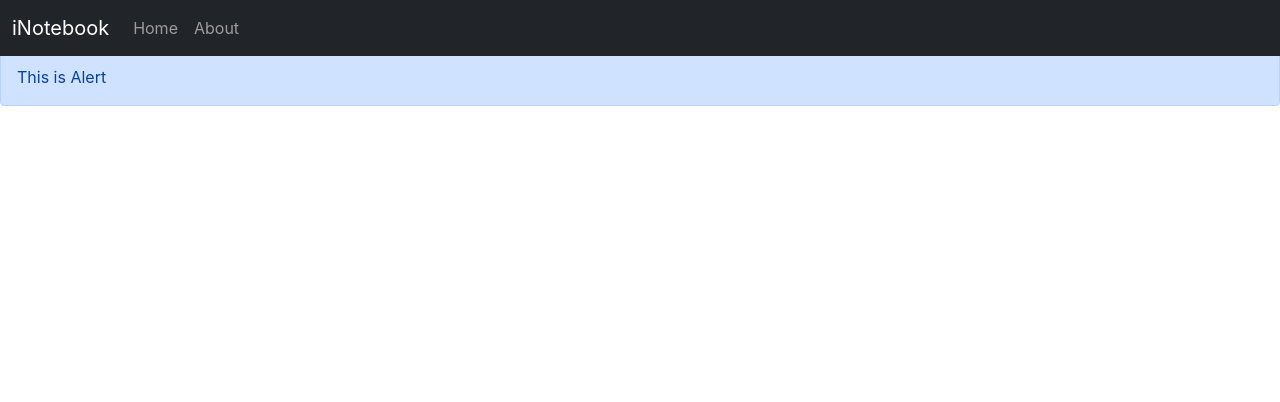
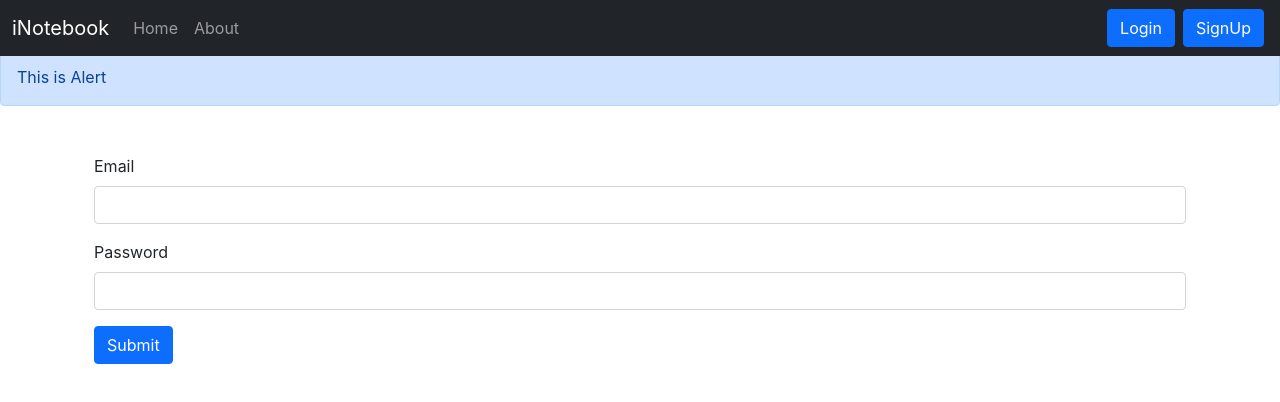
Before and after one commit to mishu-mnp/ReactJs-Course-iNotebook, a React (Create React App) app: page /login in a window 1280 px wide. Shown: the top 402 px of the page. Built offline with nearby package versions, Linux system fonts and the light colour scheme.

Commit message:
Tut69 Done

```diff
--- a/src/App.js
+++ b/src/App.js
@@ -9,6 +9,8 @@ import Home from './components/Home';
 import About from './components/About';
 import NoteState from './context/notes/NoteState';
 import Alert from './components/Alert';
+import Login from './components/Login';
+import SignUp from './components/SignUp';
 
 function App() {
   return (
@@ -25,6 +27,12 @@ function App() {
               <Route exact path="/about">
                 <About />
               </Route>
+              <Route exact path="/login">
+                <Login />
+              </Route>
+              <Route exact path="/signup">
+                <SignUp />
+              </Route>
             </Switch>
           </div>
         </Router>
--- /dev/null
+++ b/src/components/Login.js
@@ -0,0 +1,49 @@
+import React, { useState } from 'react';
+import { useHistory } from "react-router-dom";
+
+const Login = () => {
+    let history = useHistory();
+    const [credentials, setCredentials] = useState({ email: "", password: "" })
+    const handleSubmit = async (e) => {
+        e.preventDefault();
+        const response = await fetch("http://localhost:5000/api/auth/login", {
+            method: 'POST',
+            headers: {
+                'Content-Type': 'application/json',
+            },
+            body: JSON.stringify({ email: credentials.email, password: credentials.password })
+        });
+
+        const json = await response.json()
+        if (json.success) {
+            localStorage.setItem('token', json.authtoken)
+            history.push('/');
+            console.log(json)
+        }
+        else {
+            alert("Invalid Credentials")
+        }
+    }
+
+    const handleOnChange = (e) => {
+        setCredentials({ ...credentials, [e.target.name]: e.target.value })
+    }
+
+    return (
+        <div className="container">
+            <form onSubmit={handleSubmit}>
+                <div className="mb-3">
+                    <label htmlFor="email" className="form-label">Email</label>
+                    <input type="email" className="form-control" value={credentials.email} id="email" name="email" onChange={handleOnChange} aria-describedby="emailHelp" />
+                </div>
+                <div className="mb-3">
+                    <label htmlFor="password" className="form-label">Password</label>
+                    <input type="password" className="form-control" value={credentials.password} id="password" name="password" onChange={handleOnChange} />
+                </div>
+                <button type="submit" className="btn btn-primary">Submit</button>
+            </form>
+        </div>
+    )
+}
+
+export default Login
--- a/src/components/Navbar.js
+++ b/src/components/Navbar.js
@@ -25,6 +25,8 @@ const Navbar = () => {
                             </li>
                         </ul>
                     </div>
+                    <Link className="btn btn-primary mx-1" to="/login" role="button">Login</Link>
+                    <Link className="btn btn-primary mx-1" to="/signup" role="button">SignUp</Link>
                 </div>
             </nav>
         </div>
--- /dev/null
+++ b/src/components/SignUp.js
@@ -0,0 +1,11 @@
+import React from 'react'
+
+const SignUp = () => {
+    return (
+        <div>
+            I am SignUp
+        </div>
+    )
+}
+
+export default SignUp
```
Also changed, not shown: 1 other file (tests, documents, lock files or other folders).
